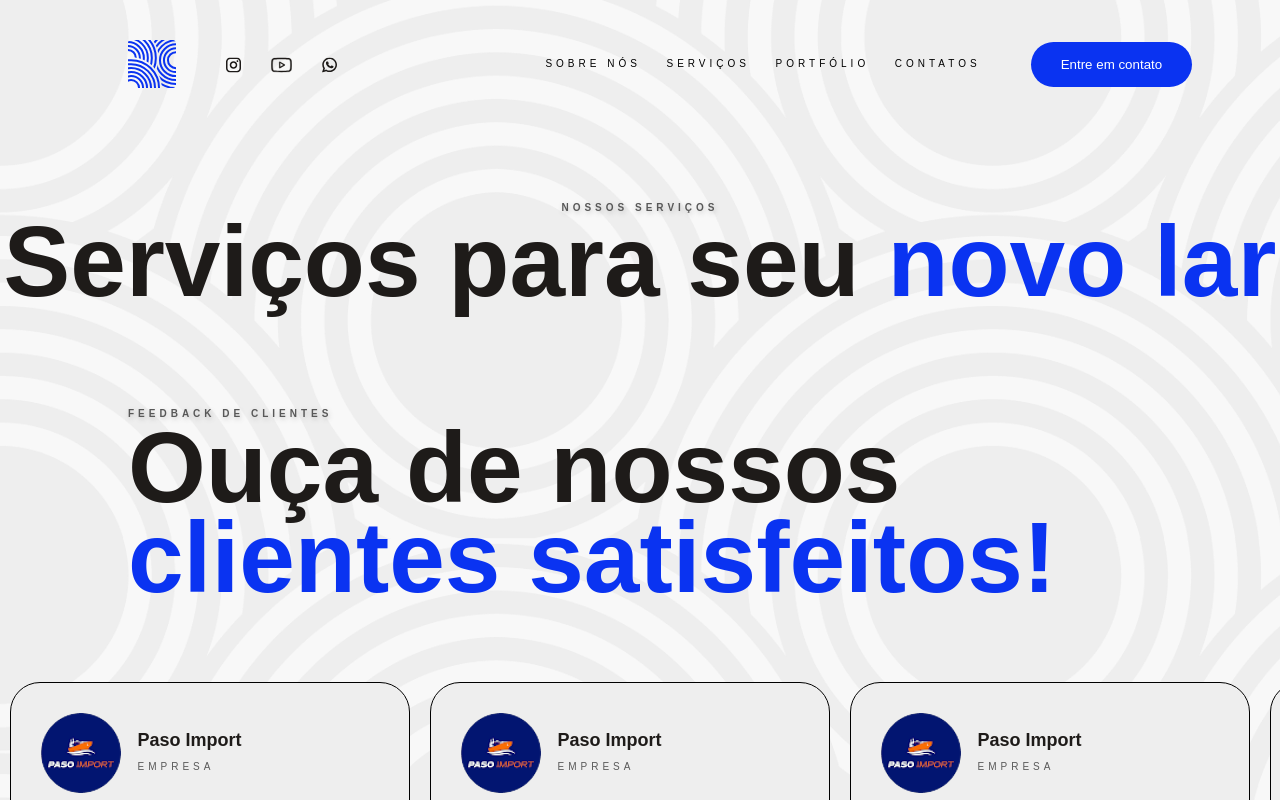
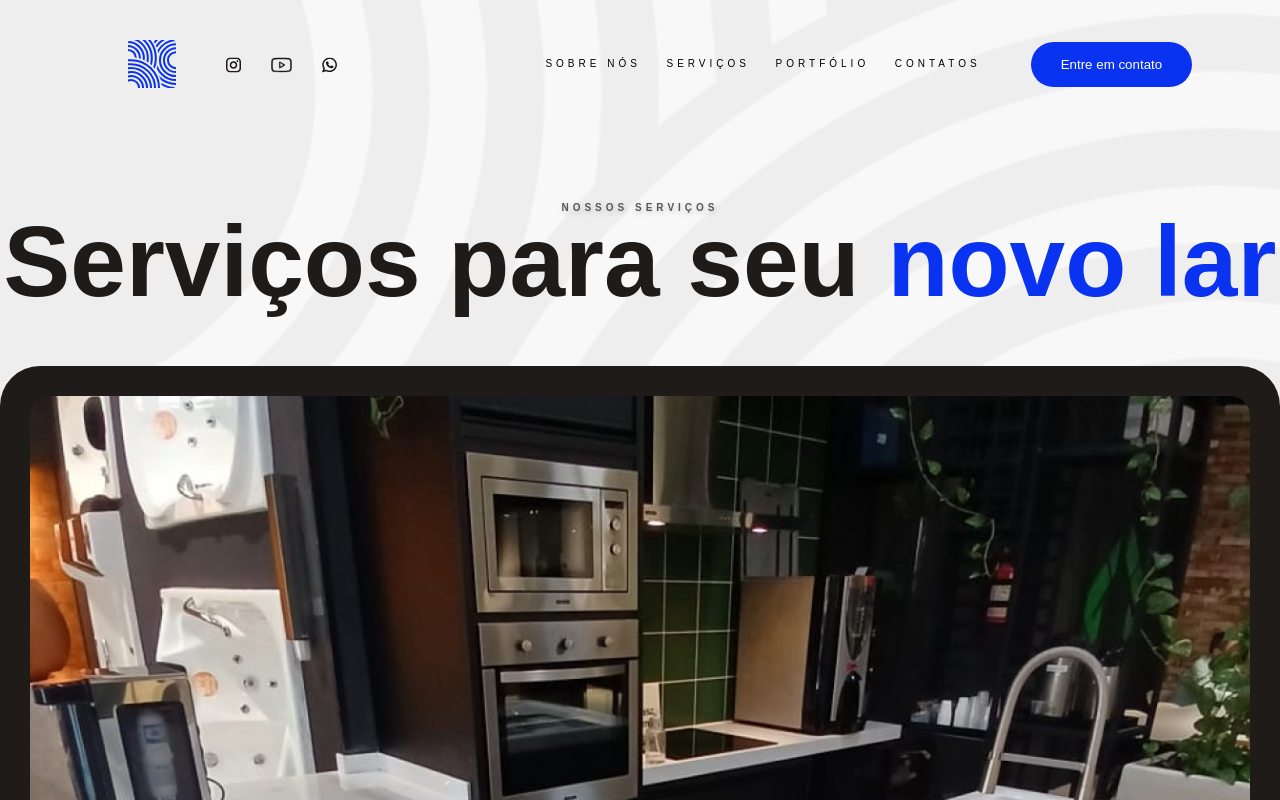
Before and after one commit to lucastdcs/ReforMar, a React (Vite) app: page /sobre in a window 1280 px wide. Shown: the top 800 px of the page. Built offline with nearby package versions, Linux system fonts and the light colour scheme.

Commit message:
Created a new Page

```diff
--- /dev/null
+++ b/src/Components/ServicesCardImg/ServicesCardImg.jsx
@@ -0,0 +1,26 @@
+import React from "react";
+import { StyledServicesCard } from "./ServicesCardImg.styled";
+import Button from "../Button/Button";
+import { H4 } from "../../assets/styles/typography.styled";
+import { Text } from "../../assets/styles/typography.styled";
+
+const ServicesCardImg = (props) => {
+  return (
+    <>
+      <StyledServicesCard>
+        <img className="example" src={props.img} alt="" />
+        <span className="icon">
+          <img src={props.icon} />
+        </span>
+
+        <H4 className="title">{props.title}</H4>
+        <Text className="description">{props.text}</Text>
+
+        <Button className="btn" texto="Entre em contato" variant="outline" />
+        <Button className="btn2" texto="Veja nosso portfólio" />
+      </StyledServicesCard>
+    </>
+  );
+};
+
+export default ServicesCardImg;
--- /dev/null
+++ b/src/Components/ServicesCardImg/ServicesCardImg.styled.js
@@ -0,0 +1,73 @@
+import styled from "styled-components";
+
+export const StyledServicesCard = styled.div`
+   max-width: 134rem;
+   /* min-width: 30rem; */
+   height: fit-content;
+
+   background-color: var(--black);
+   border-radius: 4rem;
+   padding: 3rem;
+
+   display: grid;
+   grid-template-columns: 2rem auto 2fr 1fr 1fr;
+   grid-template-rows: auto auto auto;
+   grid-row-gap: 4rem;
+   grid-column-gap: 2rem;
+
+   text-align: left;
+   align-items: center;
+
+   .example {
+      grid-column: 1 / span 5;
+      grid-row: 1;
+   }
+
+   .icon {
+      grid-column: 2 ;
+      grid-row: 2;
+   }
+
+   .title {
+      grid-column: 3 ;
+      grid-row: 2;
+      justify-self: left;
+   }
+
+   .example {
+      border-radius: 2rem;
+      width: 100%;
+      height: 60rem;
+      object-fit: cover;
+   }
+
+   .description {
+      grid-column: 2 / span 2;
+      grid-row: 3;
+   }
+
+   .btn {
+      grid-column: 4;
+      grid-row: 3;
+      justify-self: right;
+   }
+
+   .btn2 {
+      grid-column: 5;
+      grid-row: 3;
+      justify-self: left;
+
+   }
+
+
+
+   p {
+    color: var(--grey1);
+
+   }
+
+   h3{
+    color: var(--color-tertiary);
+   }
+
+`;
--- a/src/Components/Titles/Titles.jsx
+++ b/src/Components/Titles/Titles.jsx
@@ -7,7 +7,7 @@ const Titles = (props) => {
 
   return (
     <>
-      <LabelTitle className="project_title">{props.text_label}</LabelTitle>
+      <LabelTitle  className="project_title">{props.text_label}</LabelTitle>
       <H2 className="project_title">{props.text_title} <span>{props.text_span}</span></H2>
     </>
   );
--- a/src/Pages/Início.jsx
+++ b/src/Pages/Início.jsx
@@ -1,6 +1,5 @@
 import React from "react";
 import styled from "styled-components";
-import Header from "../Components/Header/Header.jsx";
 import Card from "../Components/Card/Card.jsx";
 import backgroundImg from "../assets/imgs/Hero-Img.png";
 import CardExample from "../assets/imgs/CardExample.png";
@@ -11,8 +10,6 @@ import { Text } from "../assets/styles/typography.styled.js";
 import { LabelTitle } from "../assets/styles/typography.styled.js";
 import Button from "../Components/Button/Button.jsx";
 import Badges from "../Components/Badges/Badges.jsx";
-import FeedbackCard from "../Components/FeedbackCard/FeedbackCard.jsx";
-import ContactUs from "../Components/ContactUs/ContactUs.jsx";
 import Carousel from "../Components/Carrousel/Carousel.jsx";
 import Values from "../Components/Values/Values.jsx";
 import NumbersGrid from "../Components/NumbersGrid/NumbersGrid.jsx";
--- a/src/Pages/Sobre.jsx
+++ b/src/Pages/Sobre.jsx
@@ -2,26 +2,79 @@ import React from "react";
 import styled from "styled-components";
 import FeedbackSection from "../Components/FeedbackSection/FeedbackSection";
 import Titles from "../Components/Titles/Titles";
+import ServicesCardImg from "../Components/ServicesCardImg/ServicesCardImg";
+
+import Kitchen from "../assets/icons/services_kitchen.svg";
+import Bath from "../assets/icons/services_bath.svg";
+import Barbecue from "../assets/icons/services_barbecue.svg";
+import Laundry from "../assets/icons/services_laundry.svg";
+import Porch from "../assets/icons/services_porch.svg";
+
+import KithchenImg from "../assets/imgs/ServicesImg.jpg";
 
 const Sobre = () => {
   const StyledMain = styled.main`
+    width: 100vw;
     margin-top: 20rem;
     color: var(--black);
     text-align: center;
+    display: flex;
+    flex-direction: column;
 
     section {
       margin-top: 10rem;
     }
+
+    .cards_wrapper {
+      margin: auto;
+      margin-top: 6rem;
+      display: flex;
+      flex-direction: column;
+      gap: 2rem;
+    }
+
   `;
-
 
   return (
     <StyledMain>
       <Titles
+        className="first_title"
         text_label="Nossos serviços"
         text_title="Serviços para seu"
         text_span="novo lar"
       />
+      <div className="cards_wrapper">
+        <ServicesCardImg
+          img={KithchenImg}
+          icon={Kitchen}
+          title="Cozinhas & Copas"
+          text="Transformamos sua cozinha em um espaço funcional e moderno. Instalamos pias, torneiras e realizamos pinturas para dar vida nova ao ambiente, tornando-o perfeito para suas necessidades diárias."
+        />
+        <ServicesCardImg
+          img={KithchenImg}
+          icon={Bath}
+          title="Banheiros & Lavabos"
+          text="Renove seu banheiro com praticidade. Instalamos acessórios, realizamos pinturas e pequenas reformas para garantir um ambiente elegante e funcional."
+        />
+        <ServicesCardImg
+          img={KithchenImg}
+          icon={Laundry}
+          title="Lavanderia & Serviços"
+          text="Deixe sua lavanderia mais eficiente e organizada. Realizamos instalação de tanques, prateleiras e serviços de pintura para criar um espaço prático e agradável."
+        />
+        <ServicesCardImg
+          img={KithchenImg}
+          icon={Barbecue}
+          title="Área Gourmet & Churrasqueiras"
+          text="Transforme sua área de lazer em um local perfeito para reunir amigos e familiares. Instalamos churrasqueiras, bancadas e realizamos pinturas para criar um ambiente convidativo e acolhedor."
+        />
+        <ServicesCardImg
+          img={KithchenImg}
+          icon={Porch}
+          title="Varandas"
+          text="Amplie seus momentos de relaxamento e convívio ao ar livre. Realizamos pequenas reformas, instalação de pisos e serviços de pintura para transformar sua varanda em um espaço aconchegante e funcional."
+        />
+      </div>
       <FeedbackSection />
     </StyledMain>
   );
```
Also changed, not shown: src/assets/imgs/ServicesImg.jpg (added). Lines whose indentation alone changed are shown as unchanged.
